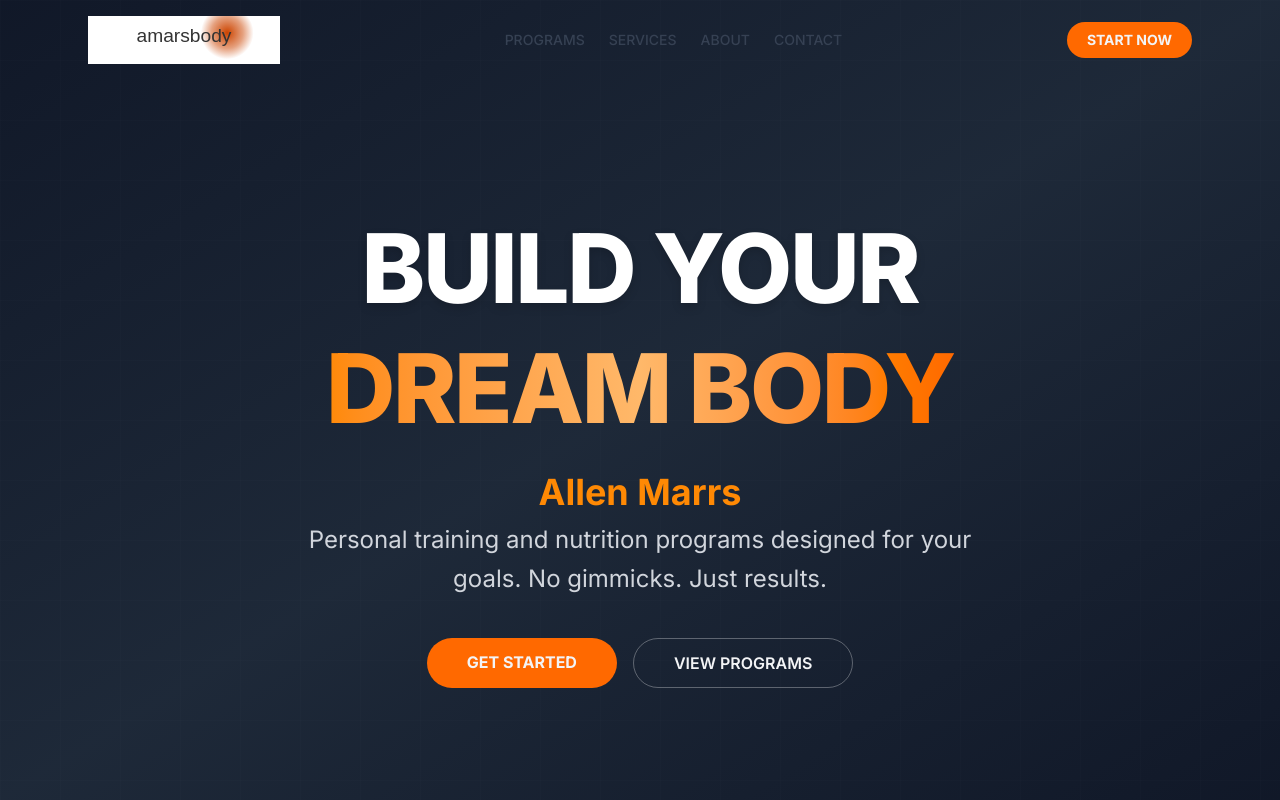
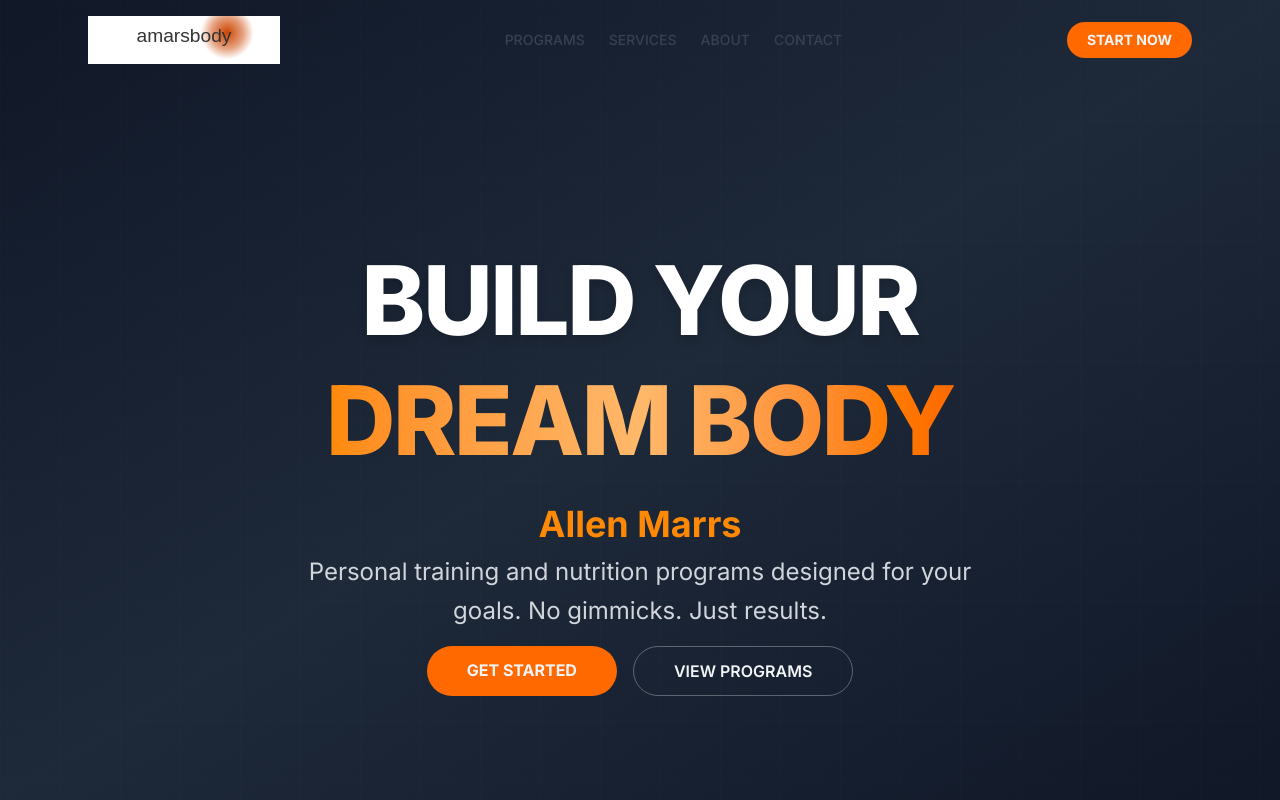
Before and after one commit to marrscozoe/amarsbody-website, a Next.js app: page / in a window 1280 px wide. Shown: the top 800 px of the page. Built offline with nearby package versions, Linux system fonts and the light colour scheme.

Commit message:
Backup after more changes - 2026-03-17 15:08

```diff
--- a/src/app/page.tsx
+++ b/src/app/page.tsx
@@ -62,7 +62,7 @@ export default function Home() {
           <div className="absolute inset-0 opacity-20" style={{ backgroundImage: 'linear-gradient(rgba(255,255,255,0.05) 1px, transparent 1px), linear-gradient(90deg, rgba(255,255,255,0.05) 1px, transparent 1px)', backgroundSize: '60px 60px' }} />
         </div>
 
-        <div className="relative z-10 text-center px-6 max-w-5xl">
+        <div className="relative z-10 text-center px-6 max-w-5xl pt-10">
           <h1 className="text-6xl md:text-8xl font-extrabold mb-6 leading-tight tracking-tight">
             <span className="text-white drop-shadow-lg">BUILD YOUR</span>
             <br />
@@ -74,7 +74,7 @@ export default function Home() {
           <p className="text-xl md:text-2xl text-gray-300 mb-10 max-w-2xl mx-auto leading-relaxed">
             Personal training and nutrition programs designed for your goals. No gimmicks. Just results.
           </p>
-          <div className="flex flex-col sm:flex-row gap-4 justify-center">
+          <div className="flex flex-col sm:flex-row gap-4 justify-center -mt-6">
             <a href="#contact" className="bg-orange-500 text-gray-100 font-bold py-3 px-10 rounded-full hover:bg-orange-400 transition-all transform hover:scale-105 hover:shadow-[0_0_30px_rgba(249,115,22,0.4)]">
               GET STARTED
             </a>
@@ -201,7 +201,7 @@ export default function Home() {
             <span className="text-gray-100">WHAT I </span>
             <span className="text-orange-400">DO</span>
           </h2>
-          <p className="text-gray-400 text-center mb-20 max-w-xl mx-auto">Full-service training and nutrition coaching.</p>
+          <p className="text-gray-400 text-center mb-20 max-w-xl mx-auto">Personal Training and Nutrition Coaching</p>
 
           <div className="grid md:grid-cols-3 gap-8">
             <div className="group bg-gray-800 border border-gray-700 rounded-3xl p-8 hover:border-orange-500/50 transition-all duration-300 hover:-translate-y-2">
@@ -249,7 +249,7 @@ export default function Home() {
                 I'm Allen — personal trainer specializing in nutrition and fat loss. I help people get in the best shape of their lives.
               </p>
               <p className="text-gray-400 mb-6 leading-relaxed">
-                I'm a husband and proud dad of 2 sons. When I'm not training, I love camping, building stuff, and tinkering with tech. I believe in making fitness fit your life — not the other way around.
+                I'm a husband and proud dad of 2 sons. When I'm not training, I love hiking and being outdoors. I believe in making fitness fit your life — not the other way around.
               </p>
               <p className="text-gray-400 mb-8 leading-relaxed">
                 I focus on what matters: helping you hit your goals with real food, real training, and accountability.
```
